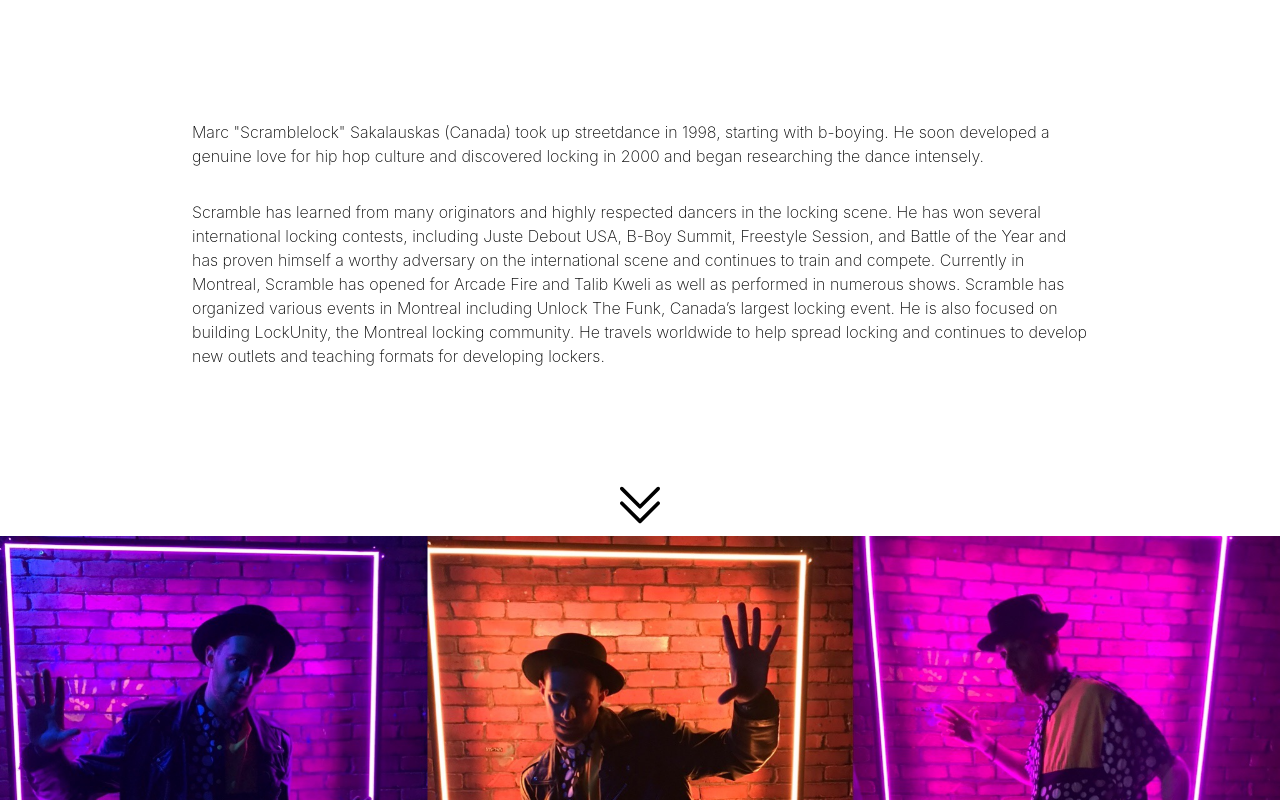
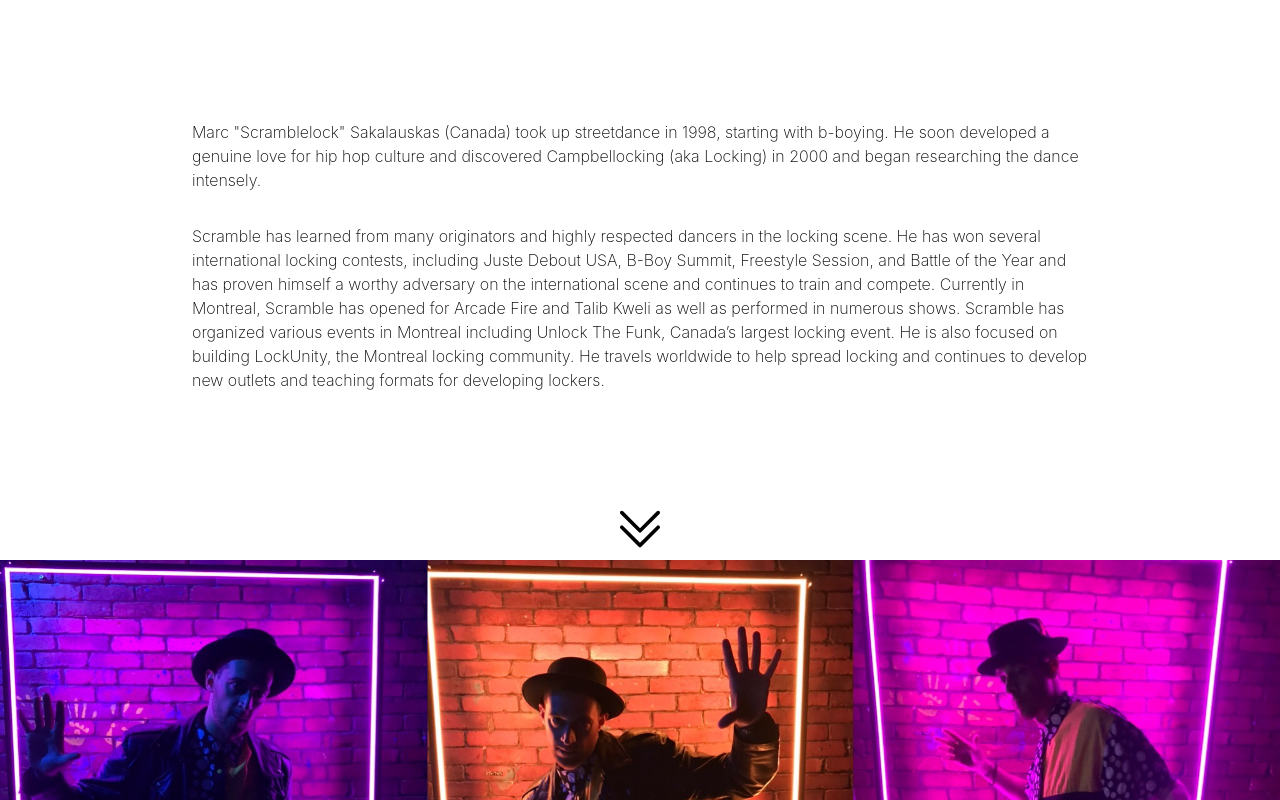
Before and after one commit to Scramblelock/scramble-website, a Next.js app: page /about in a window 1280 px wide. Shown: the part 1040-1840 px from the top of the page. Built offline with nearby package versions, Linux system fonts and the light colour scheme.

Commit message:
Competition update

```diff
--- a/const.js
+++ b/const.js
@@ -95,7 +95,7 @@ export const SECONDARY_SOCIAL_ICONS = [
 export const BIO = {
   p1: `Marc "Scramblelock" Sakalauskas (Canada) took up streetdance in 1998,
   starting with b-boying. He soon developed a genuine love for hip hop
-  culture and discovered locking in 2000 and began researching the dance
+  culture and discovered Campbellocking (aka Locking) in 2000 and began researching the dance
   intensely.`,
   p2: `Scramble has learned from many originators and highly respected
   dancers in the locking scene. He has won several international locking
@@ -135,7 +135,8 @@ export const CONTESTS = [
   {
     placement: '1st Place',
     description: [
-      `Stop & Lock 2025 (Locking) - Monterrey, Mexico`,
+      `Astrofunk 2026 (Campbellocking) - Toronto, Canada`,
+      `Stop & Lock 2025 (Campbellocking) - Monterrey, Mexico`,
       `Super Strong Style 2019 (Locking) - Tokyo, Japan`,
       `Juste Debout USA 2019 (Locking) – Washington DC,
               USA`,
```
